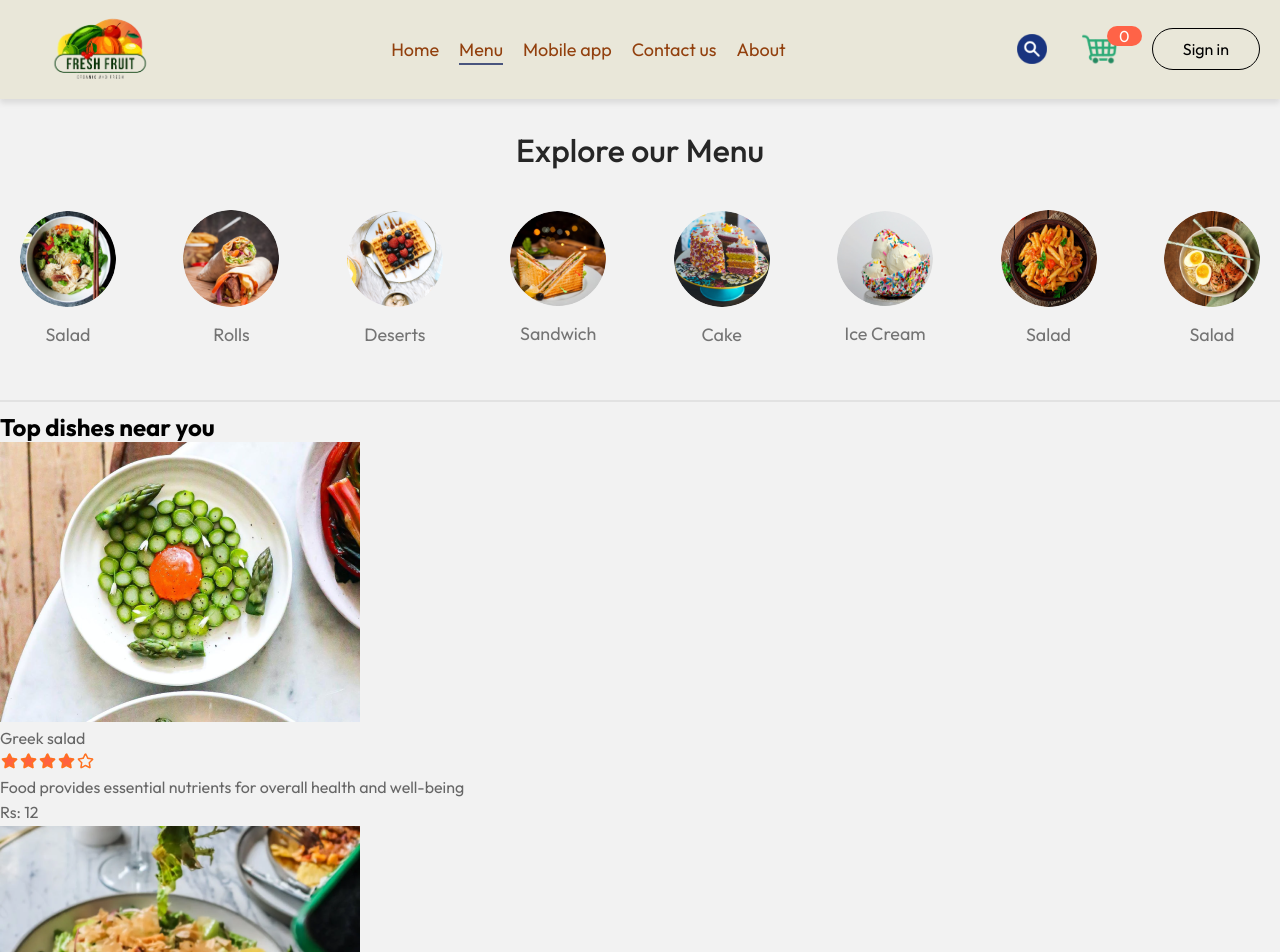
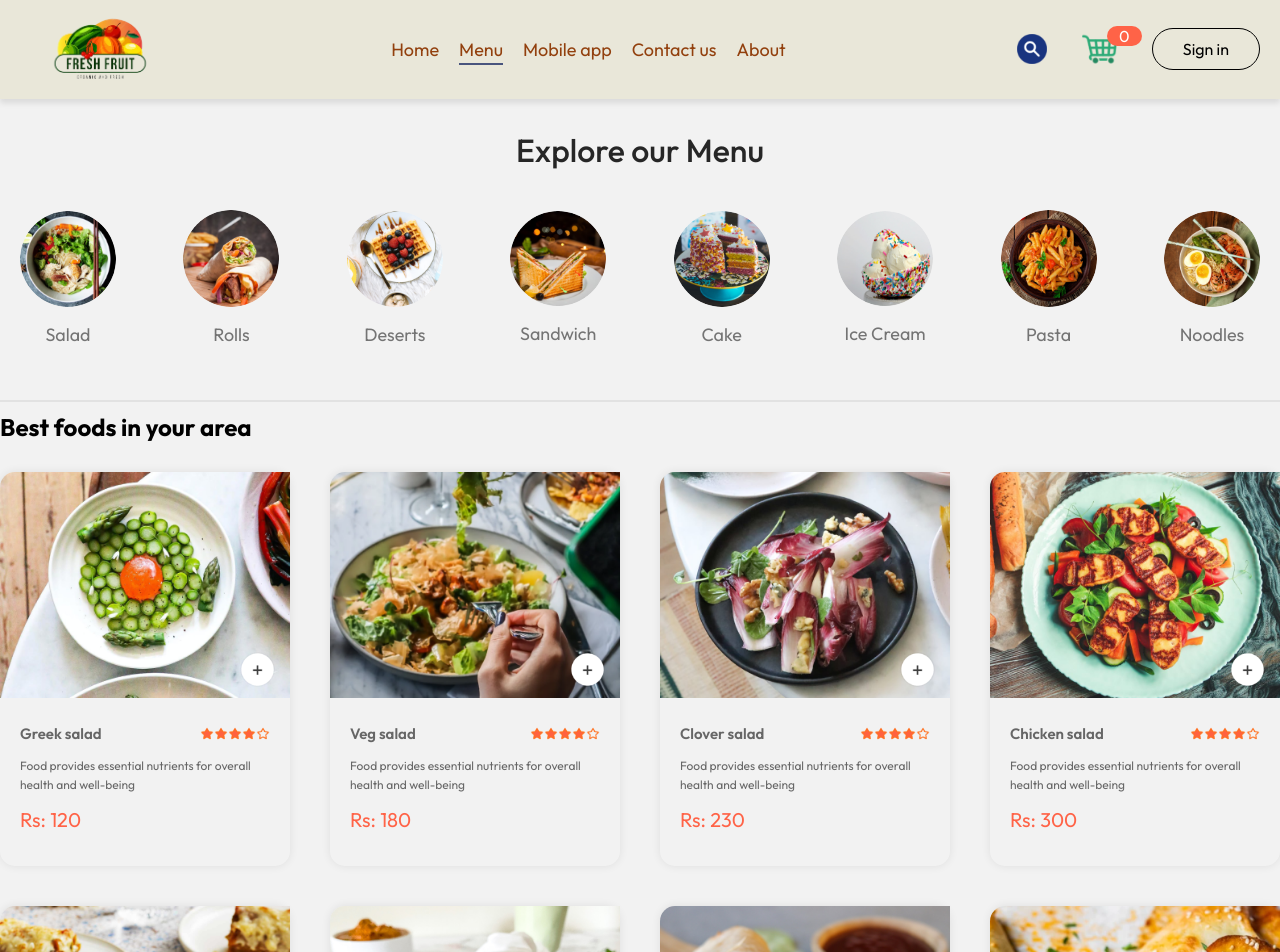
Before and after one commit to Kalhara2000/React-E-commerce, a React (Create React App) app in the folder frontend/: page /menu in a window 1280 px wide. Shown: the top 952 px of the page. Built offline with nearby package versions, Linux system fonts and the light colour scheme.

Commit message:
Created Menu item and Food  List Page
This project provides a user-friendly interface for displaying a  menu and food items online. It allows users to browse different categories of dishes, view detailed descriptions, and pricing information.

```diff
--- a/frontend/src/asset/assets.js
+++ b/frontend/src/asset/assets.js
@@ -110,11 +110,11 @@
         menu_image: menu_6
     },
     {
-        menu_name: "Salad",
+        menu_name: "Pasta",
         menu_image: menu_7
     },
     {
-        menu_name: "Salad",
+        menu_name: "Noodles",
         menu_image: menu_8
     }
 ]
@@ -124,7 +124,7 @@
         _id: "1",
         name: "Greek salad",
         image: food_1,
-        price: 12,
+        price: 120,
         description: "Food provides essential nutrients for overall health and well-being",
         category: "Salad"
     },
@@ -132,7 +132,7 @@
         _id: "2",
         name: "Veg salad",
         image: food_2,
-        price: 18,
+        price: 180,
         description: "Food provides essential nutrients for overall health and well-being",
         category: "Salad"
     },
@@ -140,7 +140,7 @@
         _id: "3",
         name: "Clover salad",
         image: food_3,
-        price: 23,
+        price: 230,
         description: "Food provides essential nutrients for overall health and well-being",
         category: "Salad"
     },
@@ -148,7 +148,7 @@
         _id: "4",
         name: "Chicken salad",
         image: food_4,
-        price: 30,
+        price: 300,
         description: "Food provides essential nutrients for overall health and well-being",
         category: "Salad"
     },
@@ -156,7 +156,7 @@
         _id: "5",
         name: "Lasagna Rolls",
         image: food_5,
-        price: 30,
+        price: 300,
         description: "Food provides essential nutrients for overall health and well-being",
         category: "Rolls"
     },
@@ -164,7 +164,7 @@
         _id: "6",
         name: "Peri Rolls",
         image: food_6,
-        price: 30,
+        price: 300,
         description: "Food provides essential nutrients for overall health and well-being",
         category: "Rolls"
     },
@@ -172,7 +172,7 @@
         _id: "7",
         name: "Chicken Rolls",
         image: food_7,
-        price: 30,
+        price: 300,
         description: "Food provides essential nutrients for overall health and well-being",
         category: "Rolls"
     },
@@ -180,7 +180,7 @@
         _id: "8",
         name: "Veg Rolls",
         image: food_8,
-        price: 25,
+        price: 250,
         description: "Food provides essential nutrients for overall health and well-being",
         category: "Rolls"
     },
@@ -188,7 +188,7 @@
         _id: "9",
         name: "Ripple Ice Cream",
         image: food_9,
-        price: 45,
+        price: 450,
         description: "Food provides essential nutrients for overall health and well-being",
         category: "Ice Cream"
     },
--- a/frontend/src/components/FoodDisplay/FoodDisplay.css
+++ b/frontend/src/components/FoodDisplay/FoodDisplay.css
@@ -0,0 +1,18 @@
+.food-dispaly{
+    margin-top:30px;
+}
+.food-dispaly h2 {
+    font-size: max(2vw,24px);
+    font-weight:800;
+    text-align: right;
+
+}
+.food-display-list{
+    display: grid;
+    grid-template-columns: repeat(auto-fill,minmax(240px,1fr));
+    margin-top: 30px;
+    gap: 40px;
+    row-gap:40px;
+    margin-bottom: 30px;
+
+}
--- a/frontend/src/components/FoodDisplay/FoodDisplay.js
+++ b/frontend/src/components/FoodDisplay/FoodDisplay.js
@@ -8,7 +8,7 @@
 
   return (
     <div className="food-display" id="food-display">
-      <h2>Top dishes near you</h2>
+      <h2>Best foods in your area</h2>
       <div className="food-display-list">
         {food_list.map((item, index) => {
           if (category === "All" || category === item.category) {
--- a/frontend/src/components/FoodItem/FoodItem.css
+++ b/frontend/src/components/FoodItem/FoodItem.css
@@ -0,0 +1,70 @@
+.food-item{
+   width: 100%;
+   margin: auto;
+   border-radius: 15px;
+   box-shadow: 0px 0px 10px #00000015;
+   transition: 0.3s;
+   animation: fadeIn;
+
+
+
+}
+.food-item-image{
+    width: 100%;
+    border-radius: 15px 0px 0px;
+}
+.food-item-info{
+    padding: 20px;
+
+}
+.food-item-name-rating{
+
+    display: flex;
+    justify-content: space-between;
+    align-items: center;
+    margin-bottom: 10px;
+}
+.food-item-name-rating p{
+    font-size: 15px;
+    font-weight: 600;
+}
+.food-item-name-rating img{
+    width:70px;
+}
+.food-item-desc{
+    color: #676767;
+    font-size: 12px;
+}
+.food-item-price{
+    color: tomato;
+    font-size: 20px;
+    font-weight: 10px 0px;
+    margin: 10px 0px ;
+
+}
+.food-item-img-container{
+    position: relative;
+}
+.food-item-img-container .add{
+    width: 35px;
+    position: absolute;
+    bottom: 15px;
+    right: 15px;
+    cursor: pointer;
+    border-radius: 50%;
+}
+.food-item-counter{
+    position: absolute;
+    bottom: 15px;
+    right: 15px;
+    display: flex;
+    align-items: center;
+    gap: 10px;
+    padding: 6px;
+    border-radius: 50px;
+    background-color: white;
+
+}
+.food-item-counter img {
+    width: 30px;
+}
--- a/frontend/src/components/FoodItem/FoodItem.js
+++ b/frontend/src/components/FoodItem/FoodItem.js
@@ -1,16 +1,26 @@
-import React, { useContext } from 'react';
+import React, { useContext} from 'react';
 import './FoodItem.css';
 import { assets } from '../../asset/assets';
-import { StoreContext } from '../../context/StoreContext'; // Import StoreContext
+import {StoreContext} from '../../context/StoreContext'
+
 
 const FoodItem = ({ id, name, price, description, image }) => { // Correct spelling
 
-  const { cartItems, addToCart, removeFromCart } = useContext(StoreContext); // Correct context destructuring
+const {cartItems,addToCart,removeFromCart} = useContext(StoreContext)
 
   return (
     <div className='food-item'>
       <div className="food-item-img-container">
         <img className='food-item-image' src={image} alt={name} />
+        {!cartItems[id]
+           ?<img className='add' onClick={()=>addToCart(id)} src={assets.add_icon_white }/>
+             :<div className='food-item-counter'>
+              <img onClick={()=>removeFromCart(id)} src={assets.remove_icon_red} alt=""/>
+              <p>{cartItems[id]}</p>
+              <img onClick={()=>addToCart(id)} src={assets.add_icon_green} alt=''/>
+
+               </div>
+        }
       </div>
       <div className="food-item-info">
         <div className="food-item-name-rating">
--- a/frontend/src/context/StoreContext.js
+++ b/frontend/src/context/StoreContext.js
@@ -1,13 +1,34 @@
-import { createContext } from "react";
+import { createContext, useEffect, useState } from "react";
 import { food_list } from "../asset/assets";
 
 export const StoreContext = createContext(null);
 
 const StoreContextProvider = (props) => {
 
+  const[cartItems,setCartItems]= useState({});
+
+  const addToCart =(itemId) => {
+    if(!cartItems[itemId]) {
+      setCartItems((prev)=>({...prev,[itemId]:1}))
+    }
+    else {
+      setCartItems((prev)=>({...prev,[itemId]:prev[itemId]+1}))
+    }
+  }
+   const removeFromCart = (itemId) => {
+    setCartItems((prev)=>({...prev,[itemId]:prev[itemId]-1}))
+   }
+
+   useEffect(()=>{
+    console.log(cartItems);
+   },[cartItems])
 
   const contextValue = {
-    food_list
+    food_list,
+    cartItems,
+    setCartItems,
+    addToCart,
+    removeFromCart
   };
 
   return (
```
Also changed, not shown: 1 other file (tests, documents, lock files or other folders).
